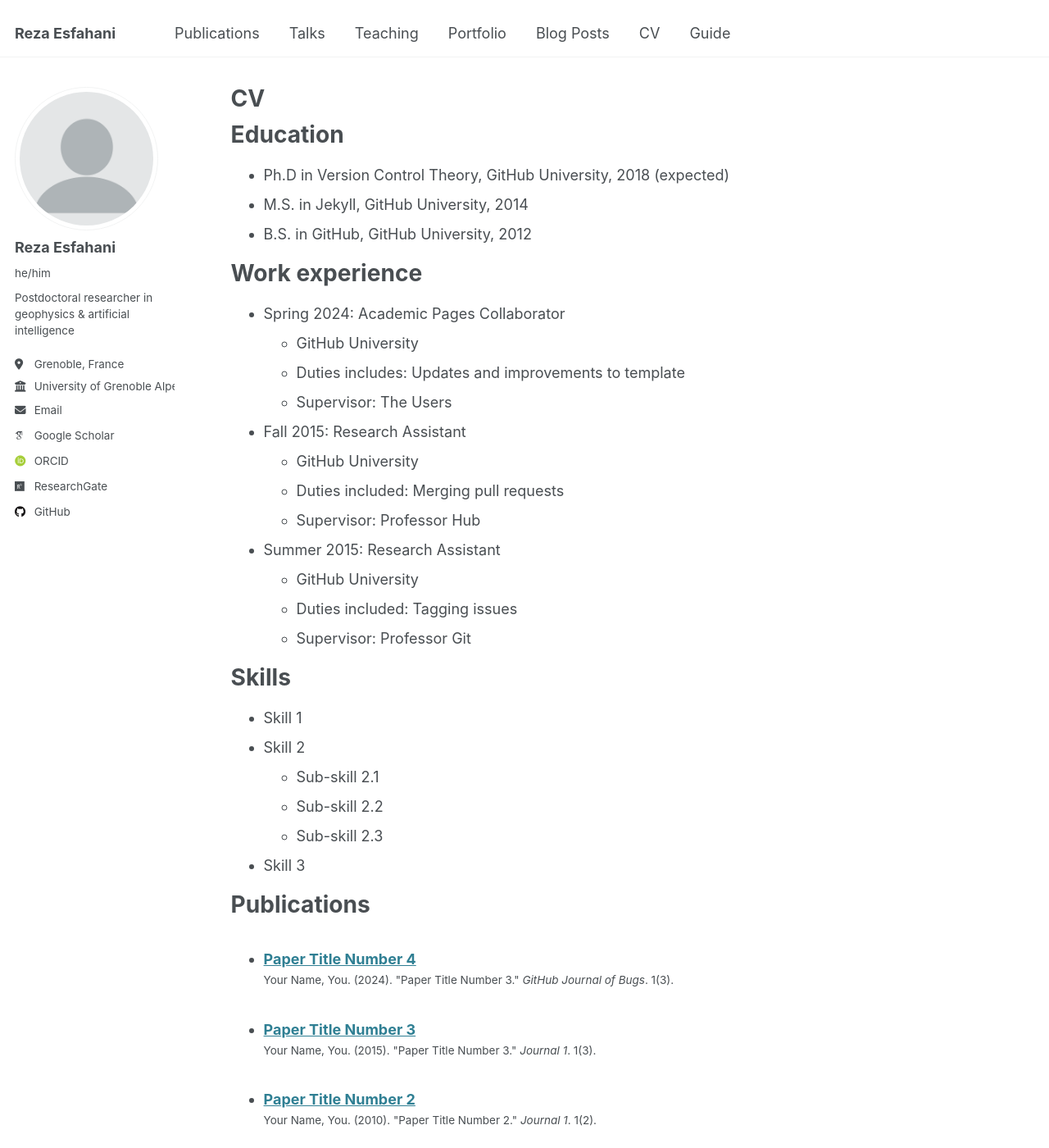
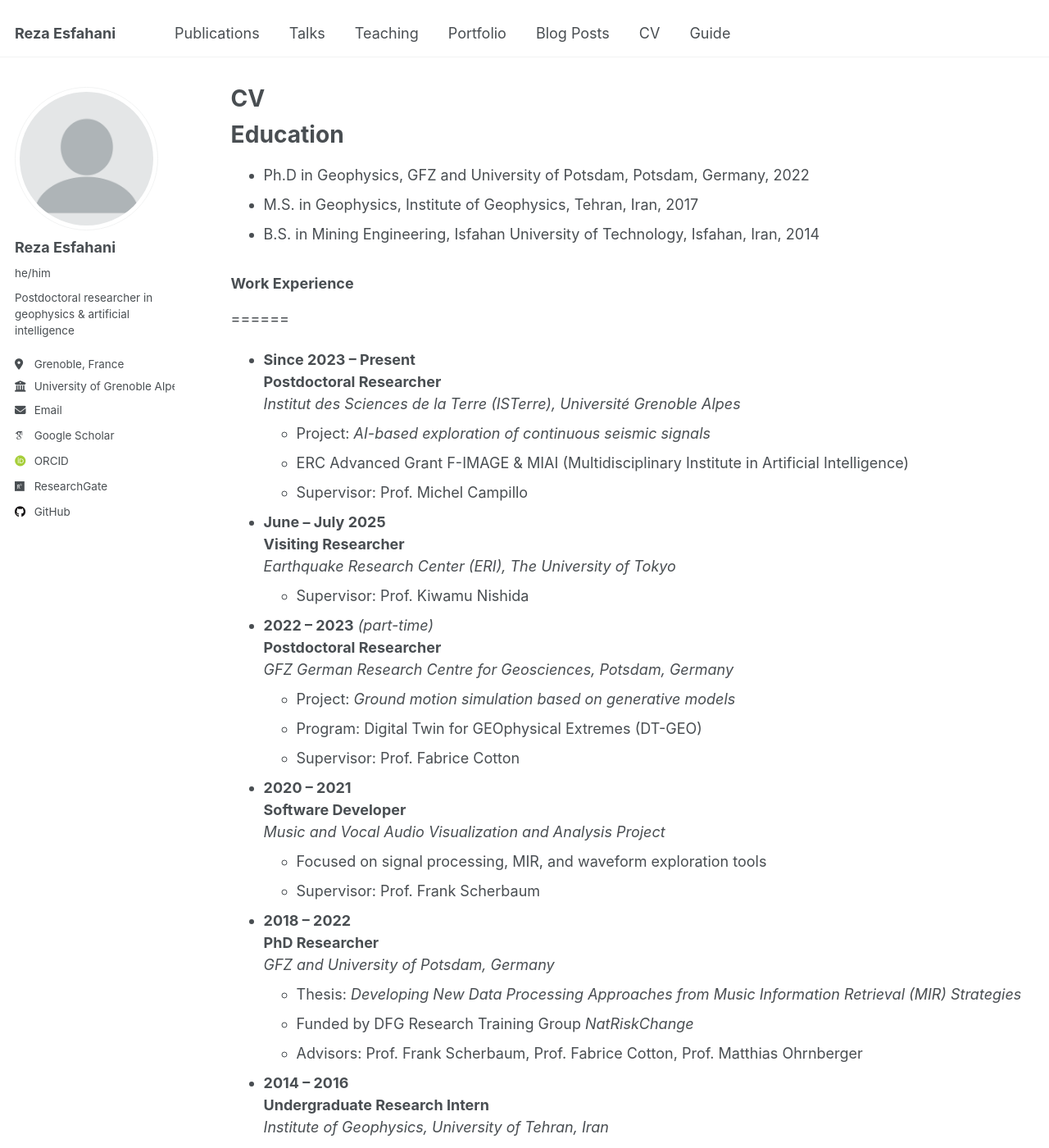
Before and after one commit to resfahani/resfahani.github.io, a Jekyll site: the page built from _pages/cv.md, in a window 1280 px wide and 1400 px high. Shown: the whole window at 82% size. Built offline with Jekyll 4.4.1, drawn with Linux system fonts in a browser that asks for light colours; some web fonts are replaced; some of the changed text lies outside the part shown.

Commit message:
test
test

```diff
--- a/_pages/cv.md
+++ b/_pages/cv.md
@@ -11,26 +11,50 @@ redirect_from:
 
 Education
 ======
-* Ph.D in Version Control Theory, GitHub University, 2018 (expected)
-* M.S. in Jekyll, GitHub University, 2014
-* B.S. in GitHub, GitHub University, 2012
+* Ph.D in Geophysics, GFZ and University of Potsdam, Potsdam, Germany, 2022
+* M.S.  in Geophysics, Institute of Geophysics, Tehran, Iran, 2017
+* B.S. in Mining Engineering, Isfahan University of Technology, Isfahan, Iran, 2014
 
-Work experience
+
+### Work Experience
 ======
-* Spring 2024: Academic Pages Collaborator
-  * GitHub University
-  * Duties includes: Updates and improvements to template
-  * Supervisor: The Users
+* **Since 2023 – Present**
+  **Postdoctoral Researcher**
+  *Institut des Sciences de la Terre (ISTerre), Université Grenoble Alpes*
+  - Project: *AI-based exploration of continuous seismic signals*
+  - ERC Advanced Grant F-IMAGE & MIAI (Multidisciplinary Institute in Artificial Intelligence)
+  - Supervisor: Prof. Michel Campillo
 
-* Fall 2015: Research Assistant
-  * GitHub University
-  * Duties included: Merging pull requests
-  * Supervisor: Professor Hub
+* **June – July 2025**
+  **Visiting Researcher**
+  *Earthquake Research Center (ERI), The University of Tokyo*
+  - Supervisor: Prof. Kiwamu Nishida
 
-* Summer 2015: Research Assistant
-  * GitHub University
-  * Duties included: Tagging issues
-  * Supervisor: Professor Git
+* **2022 – 2023** *(part-time)*
+  **Postdoctoral Researcher**
+  *GFZ German Research Centre for Geosciences, Potsdam, Germany*
+  - Project: *Ground motion simulation based on generative models*
+  - Program: Digital Twin for GEOphysical Extremes (DT-GEO)
+  - Supervisor: Prof. Fabrice Cotton
+
+* **2020 – 2021**
+  **Software Developer**
+  *Music and Vocal Audio Visualization and Analysis Project*
+  - Focused on signal processing, MIR, and waveform exploration tools
+  - Supervisor: Prof. Frank Scherbaum
+
+* **2018 – 2022**
+  **PhD Researcher**
+  *GFZ and University of Potsdam, Germany*
+  - Thesis: *Developing New Data Processing Approaches from Music Information Retrieval (MIR) Strategies*
+  - Funded by DFG Research Training Group *NatRiskChange*
+  - Advisors: Prof. Frank Scherbaum, Prof. Fabrice Cotton, Prof. Matthias Ohrnberger
+
+* **2014 – 2016**
+  **Undergraduate Research Intern**
+  *Institute of Geophysics, University of Tehran, Iran*
+  - Project: *Sparsity Promotion of Phase and Group Velocity Estimation for Surface Wave Dispersion Curves*
+  - Advisor: Dr. Ali Gholami
 
 Skills
 ======
```
Also changed, not shown: _pages/about.md (+1 -2 lines).
